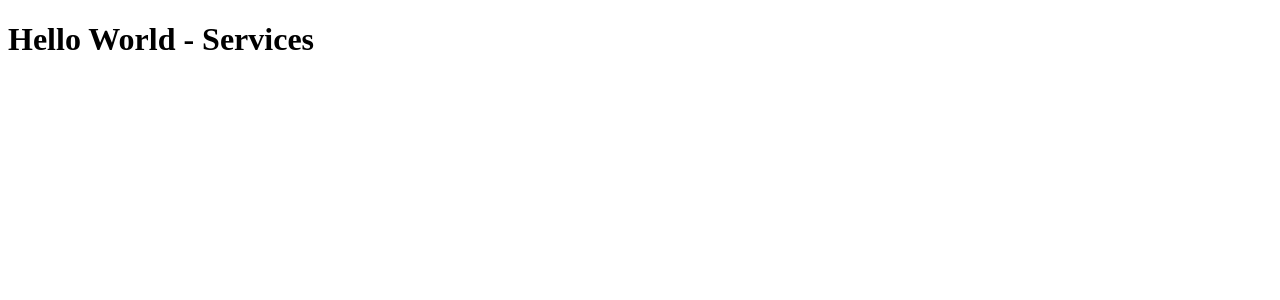
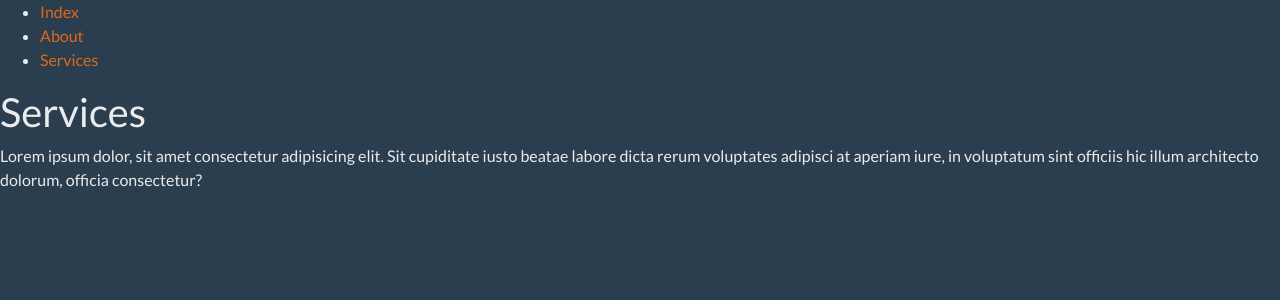
Before and after one commit to jimmy404/NextJsBasics, a Next.js app: page /services in a window 1280 px wide. Shown: the top 300 px of the page. Built offline with nearby package versions, Linux system fonts and the light colour scheme.

Commit message:
Adds container to render navigation - page head - styles - in services

```diff
--- a/pages/services.js
+++ b/pages/services.js
@@ -1,5 +1,10 @@
-const Services = () => {
-  return <h1>Hello World - Services</h1>
-};
+import Container from '../components/Container';
+
+const Services = () => (
+  <Container>
+    <h1>Services</h1>
+    <p>Lorem ipsum dolor, sit amet consectetur adipisicing elit. Sit cupiditate iusto beatae labore dicta rerum voluptates adipisci at aperiam iure, in voluptatum sint officiis hic illum architecto dolorum, officia consectetur?</p>
+  </Container>
+);
 
 export default Services;
```
